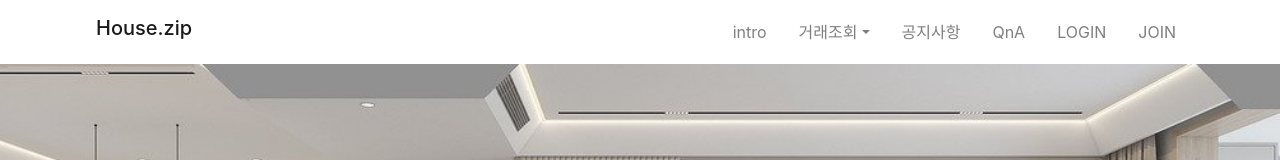
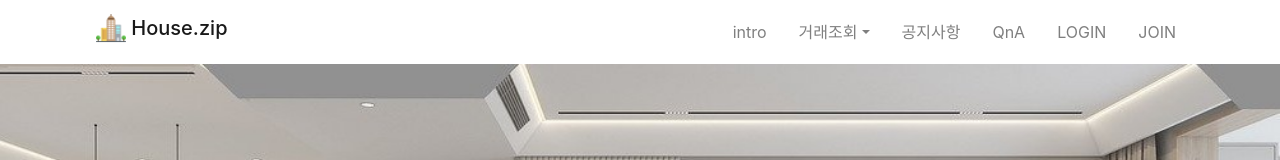
Before and after one commit to yeonsu-k/House.zip, a Vue app: page / in a window 1280 px wide. Shown: the top 160 px of the page. Built offline with nearby package versions, Linux system fonts and the light colour scheme; no server answers; the HTML template or start-up script is replaced by a standard one.

Commit message:
nav수정

```diff
--- a/src/components/common/HeaderNav.vue
+++ b/src/components/common/HeaderNav.vue
@@ -3,7 +3,7 @@
     <div>
       <div id="container">
         <b-navbar toggleable="lg">
-          <b-navbar-brand to="/" class="ml-3 h3"> House.zip </b-navbar-brand>
+          <b-navbar-brand to="/" class="ml-3 h3"><img class="d-inline-block align-top" src="@/assets/img/buildings.png" style="width: 30px" /> House.zip </b-navbar-brand>
           <b-nav-toggle target="nav-collapse"></b-nav-toggle>
           <b-collapse id="nav-collapse" is-nav>
             <b-navbar-nav class="ml-auto">
@@ -17,7 +17,7 @@
               <b-nav-item to="/qna" class="mr-3">QnA</b-nav-item>
               <template v-if="getUser">
                 <b-nav-item :to="{ name: 'UserDetail', params: { id: user.id } }"> <b-icon icon="person-circle" class="mr-1" />{{ user.name }}</b-nav-item>
-                <b-link href="#" @click="logout" id="blink" class="align-self-center"> <b-icon icon="box-arrow-right" class="mr-1" /></b-link>
+                <b-link href="#" @click="logout" id="blink"> <b-icon icon="box-arrow-right" class="mr-1 py-2" /></b-link>
               </template>
               <template v-else>
                 <b-nav-item href="/login" class="mr-3" id="blink">LOGIN</b-nav-item>
```
Also changed, not shown: src/assets/img/buildings_logo.png (renamed from src/assets/img/happy_logo.png).
